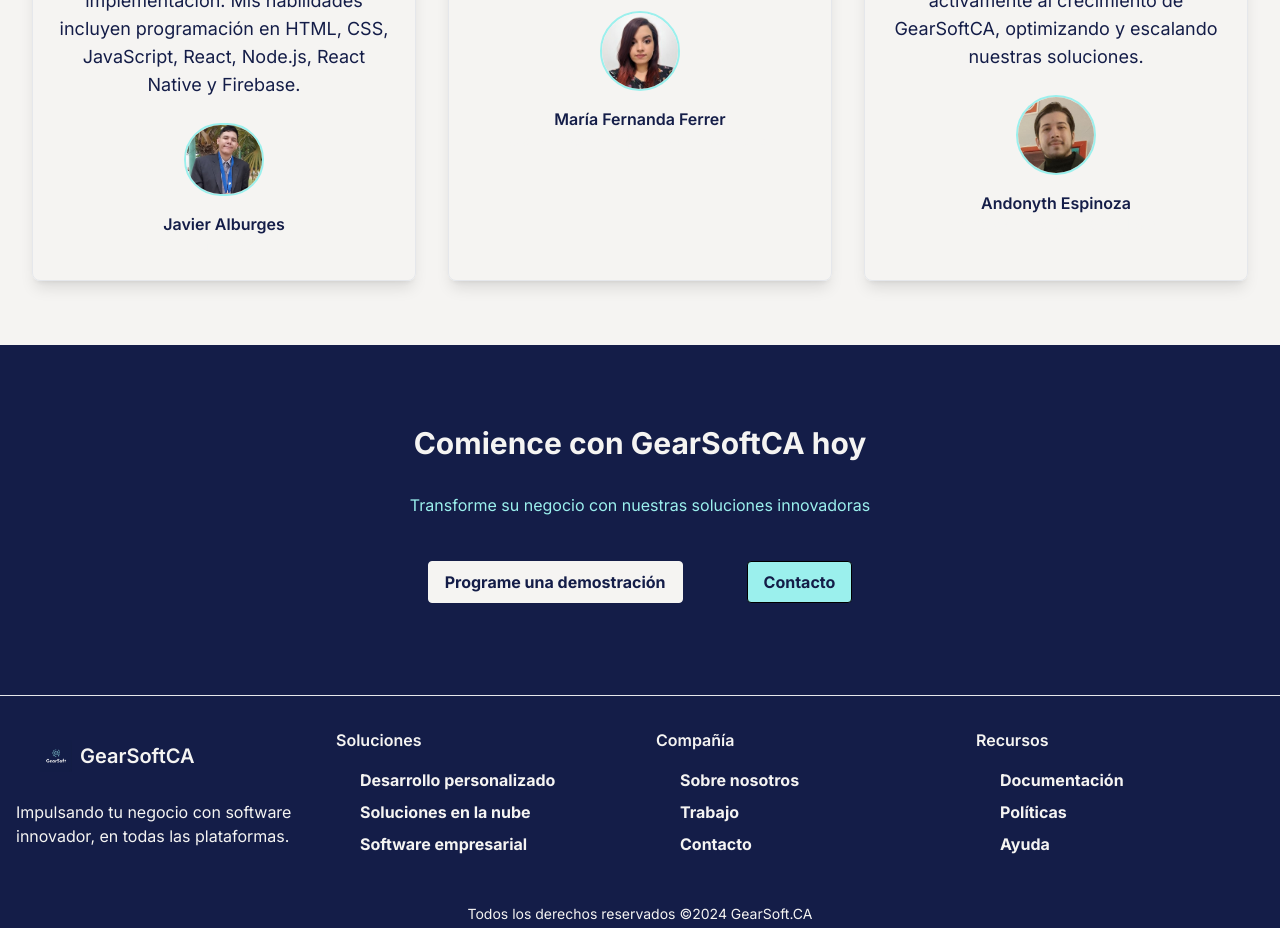
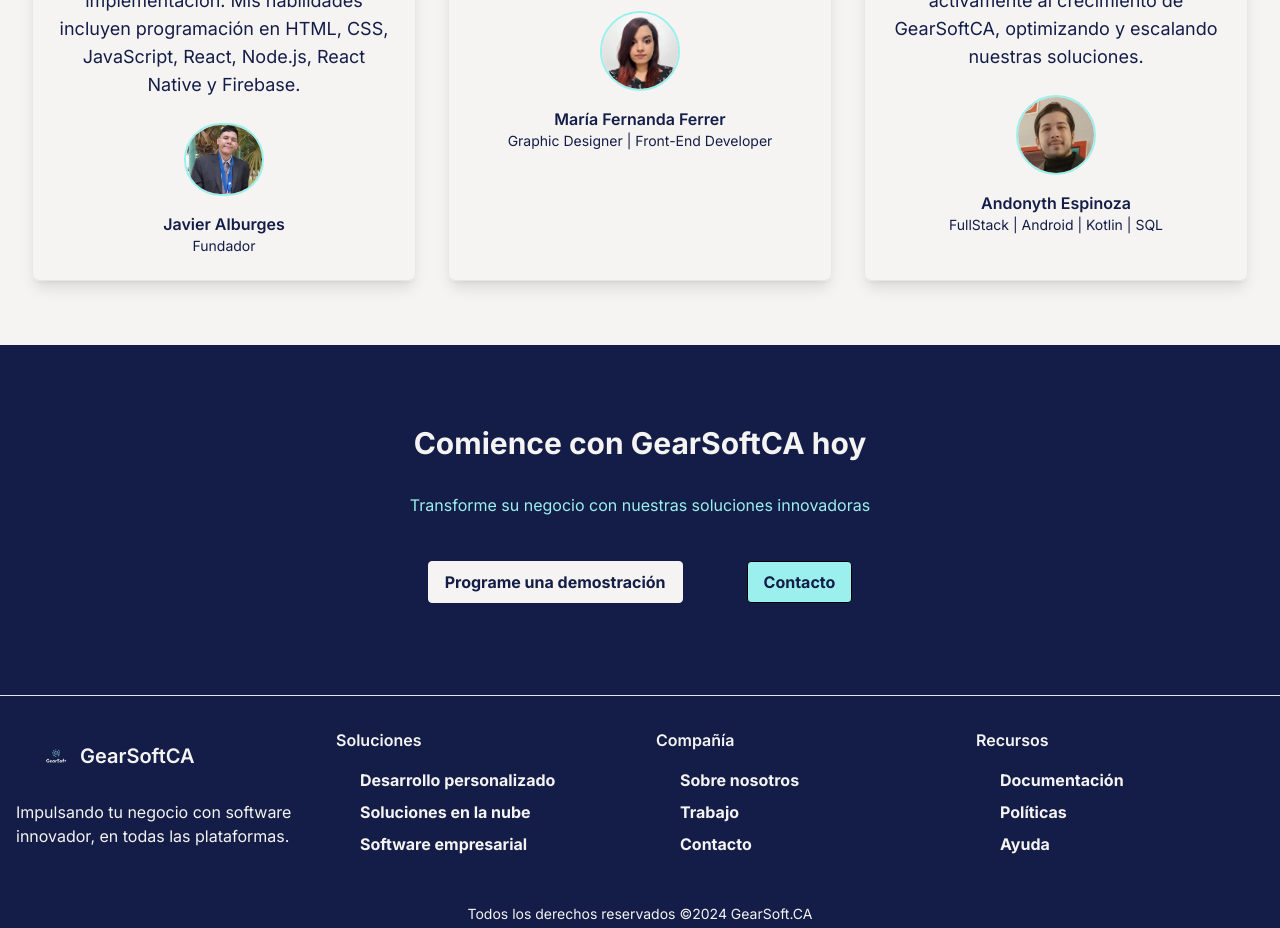
Before and after one commit to JavierAlburges/gearsoftca, a Next.js app: page / in a window 1280 px wide. Shown: the part 4700-5628 px from the top of the page. Built offline with nearby package versions, Linux system fonts and the light colour scheme; no server answers.

Commit message:
Se arreglo un texto del equipo

```diff
--- a/components/equipo.tsx
+++ b/components/equipo.tsx
@@ -43,7 +43,7 @@
                 />
                 <div className="text-center">
                   <p className="font-semibold text-[var(--color-dark-blue)]">{testimonial.author}</p>
-                  <p className="text-sm text-[var(--color-dark-blue)]/70">{testimonial.role}</p>
+                  <p className="text-sm text-[var(--color-dark-blue)]">{testimonial.role}</p>
                 </div>
               </div>
             </div>
```
